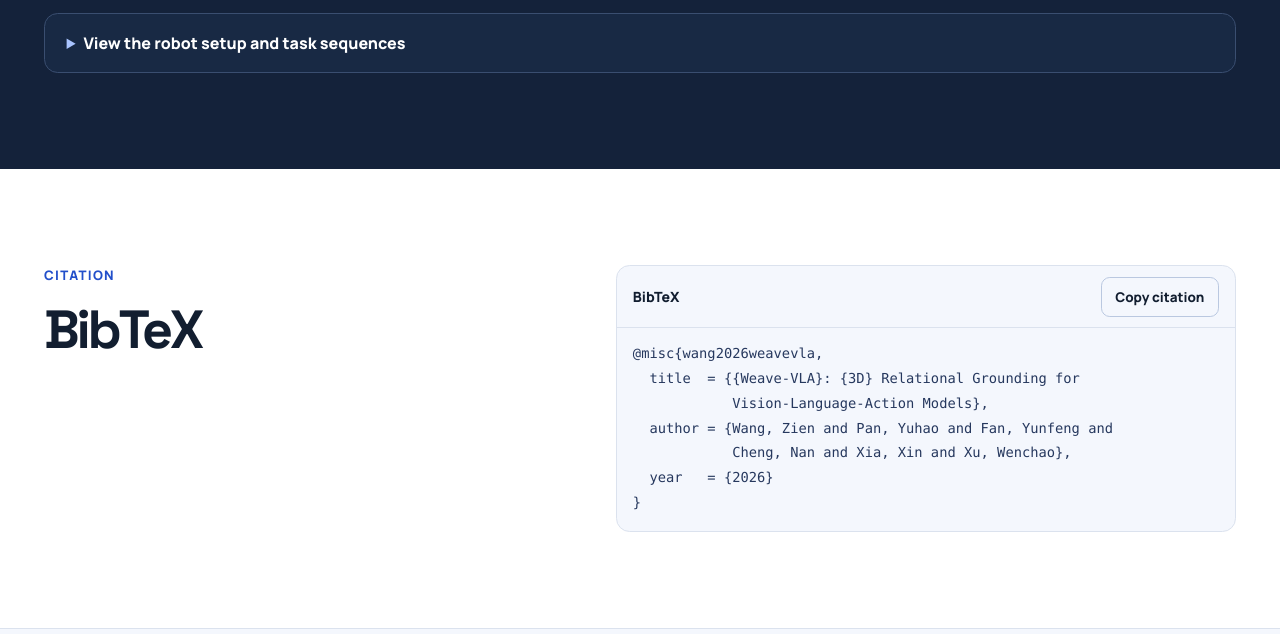
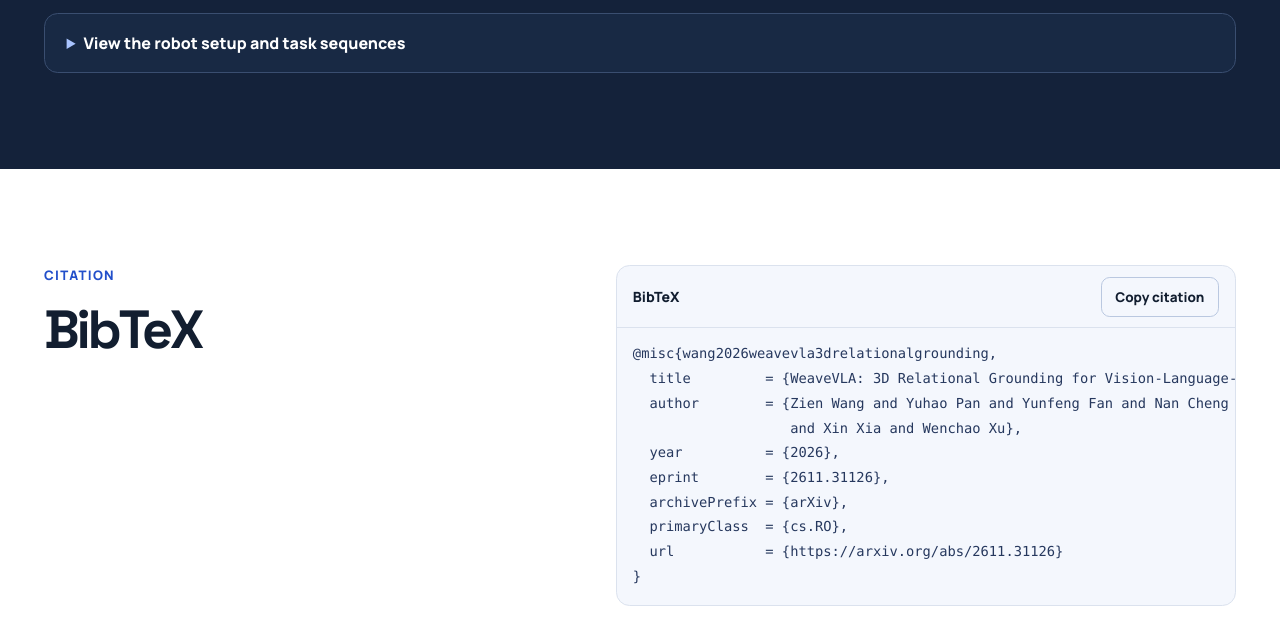
Before and after one commit to Kingzein/weave-vla, a plain HTML site: page index.html in a window 1280 px wide. Shown: the part 4757-5391 px from the top of the page. Drawn offline with Linux system fonts and the light colour scheme.

Commit message:
Update WeaveVLA citation to arXiv BibTeX

```diff
--- a/index.html
+++ b/index.html
@@ -700,12 +700,15 @@
       </div>
       <div class="citation-box">
         <div class="citation-heading"><span>BibTeX</span><button class="button button-small button-outline" type="button" id="copy-citation">Copy citation</button></div>
-        <pre tabindex="0"><code id="bibtex">@misc{wang2026weavevla,
-  title  = {{Weave-VLA}: {3D} Relational Grounding for
-            Vision-Language-Action Models},
-  author = {Wang, Zien and Pan, Yuhao and Fan, Yunfeng and
-            Cheng, Nan and Xia, Xin and Xu, Wenchao},
-  year   = {2026}
+        <pre tabindex="0"><code id="bibtex">@misc{wang2026weavevla3drelationalgrounding,
+  title         = {WeaveVLA: 3D Relational Grounding for Vision-Language-Action Models},
+  author        = {Zien Wang and Yuhao Pan and Yunfeng Fan and Nan Cheng
+                   and Xin Xia and Wenchao Xu},
+  year          = {2026},
+  eprint        = {2611.31126},
+  archivePrefix = {arXiv},
+  primaryClass  = {cs.RO},
+  url           = {https://arxiv.org/abs/2611.31126}
 }</code></pre>
         <p class="sr-only" id="copy-status" role="status"></p>
       </div>
```
